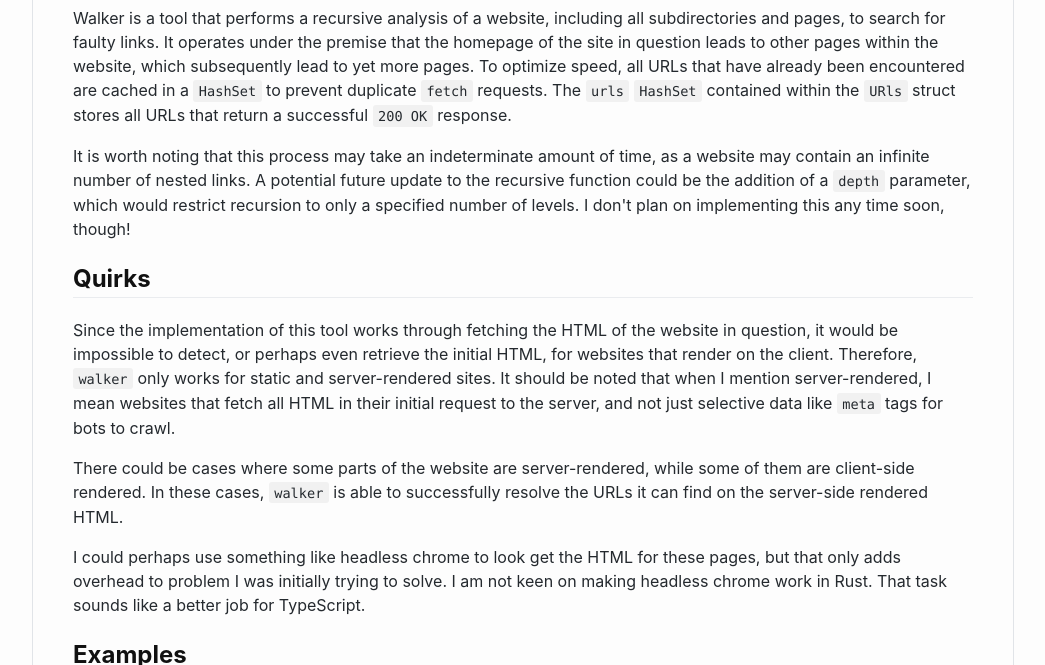
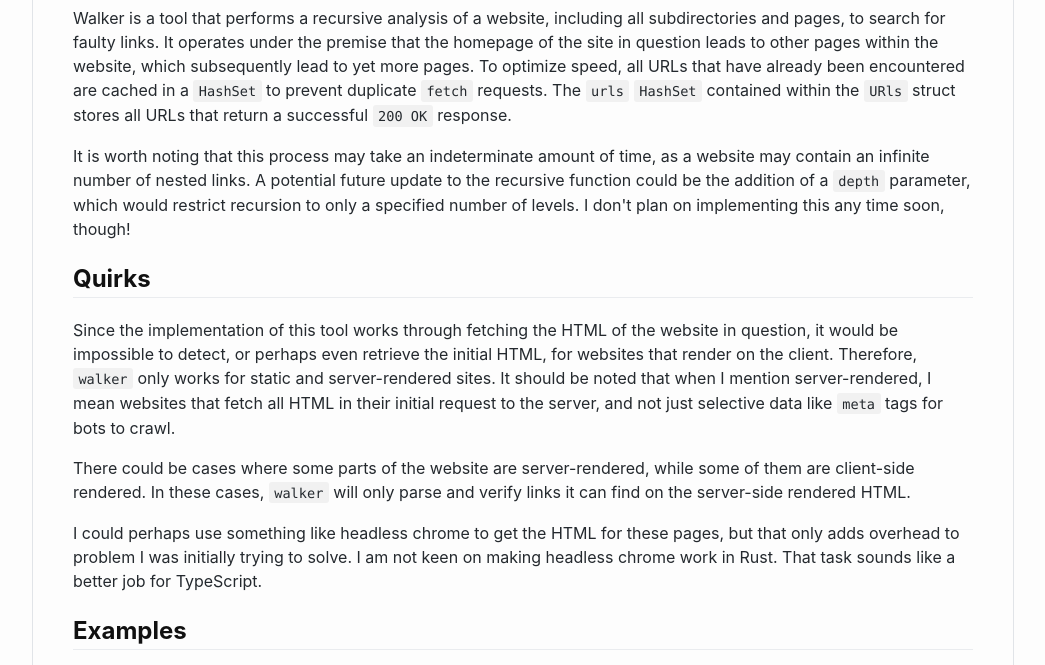
Before and after one commit to ynbh/walker, a plain HTML site: page index.html in a window 1280 px wide. Shown: the part 135-800 px from the top of the page, without its empty margins (117-1162 px from the left). Drawn offline with Linux system fonts and the light colour scheme.

Commit message:
bump to 0.0.3-dev:wq

```diff
--- a/index.html
+++ b/index.html
@@ -238,8 +238,8 @@
 <p>It is worth noting that this process may take an indeterminate amount of time, as a website may contain an infinite number of nested links. A potential future update to the recursive function could be the addition of a <code>depth</code> parameter, which would restrict recursion to only a specified number of levels. I don't plan on implementing this any time soon, though!</p>
 <h2>Quirks</h2>
 <p>Since the implementation of this tool works through fetching the HTML of the website in question, it would be impossible to detect, or perhaps even retrieve the initial HTML, for websites that render on the client. Therefore, <code>walker</code> only works for static and server-rendered sites. It should be noted that when I mention server-rendered, I mean websites that fetch all HTML in their initial request to the server, and not just selective data like <code>meta</code> tags for bots to crawl.</p>
-<p>There could be cases where some parts of the website are server-rendered, while some of them are client-side rendered. In these cases, <code>walker</code> is able to successfully resolve the URLs it can find on the server-side rendered HTML.</p>
-<p>I could perhaps use something like headless chrome to look get the HTML for these pages, but that only adds overhead to problem I was initially trying to solve. I am not keen on making headless chrome work in Rust. That task sounds like a better job for TypeScript.</p>
+<p>There could be cases where some parts of the website are server-rendered, while some of them are client-side rendered. In these cases, <code>walker</code> will only parse and verify links it can find on the server-side rendered HTML.</p>
+<p>I could perhaps use something like headless chrome to get the HTML for these pages, but that only adds overhead to problem I was initially trying to solve. I am not keen on making headless chrome work in Rust. That task sounds like a better job for TypeScript.</p>
 <h2>Examples</h2>
 <p>Examples of what the data would look like after the process is over can be found in the <a href="/data/">data</a> directory. All links in it are unique. However, the data simply only shows what links are <em>available</em> on the website, and not if they are valid or not. To see what links are functional, download the binary and run it with a <code>--url</code> argument.</p>
 <h2>Usage</h2>
```
Also changed, not shown: 1 other file.
